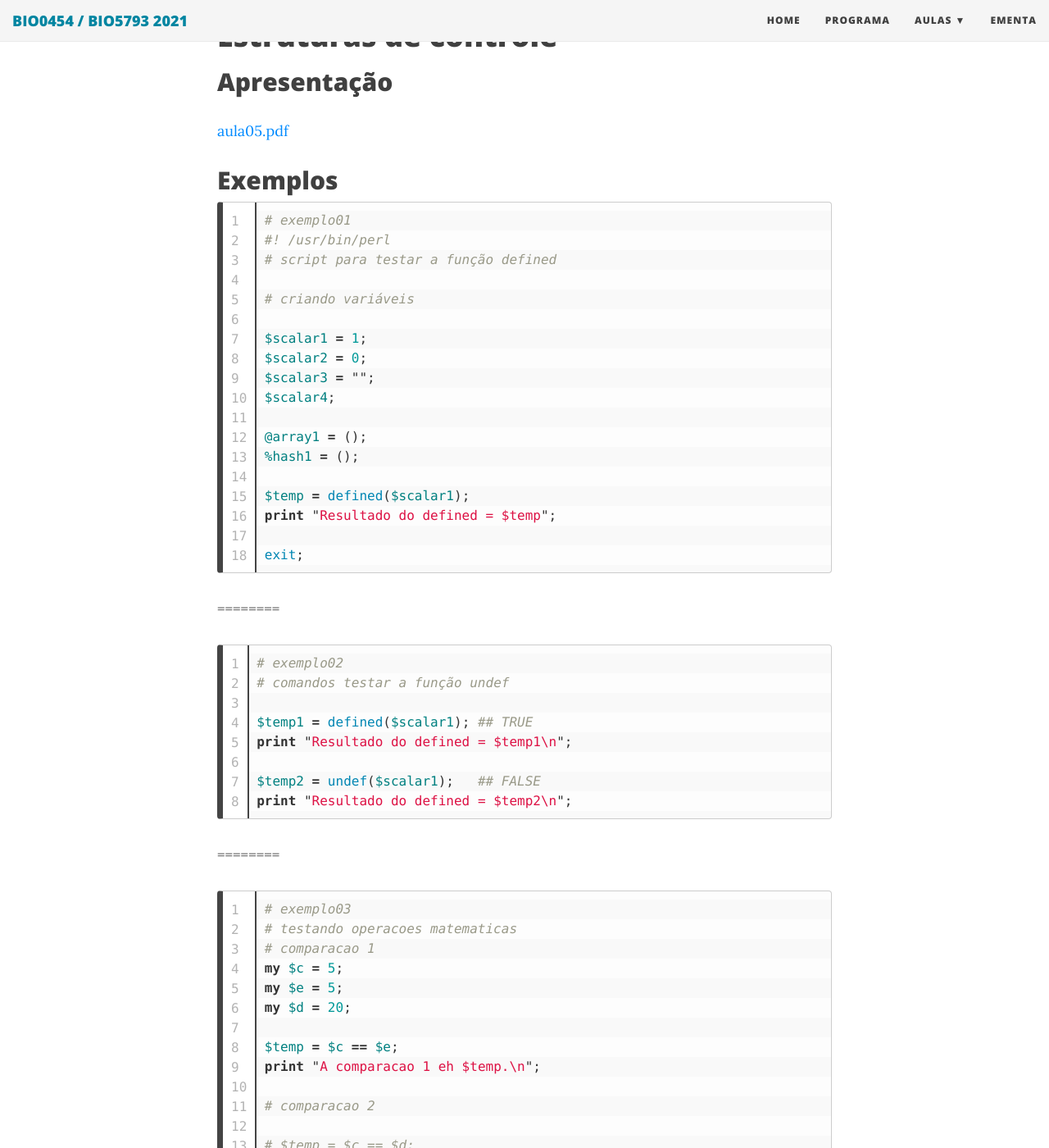
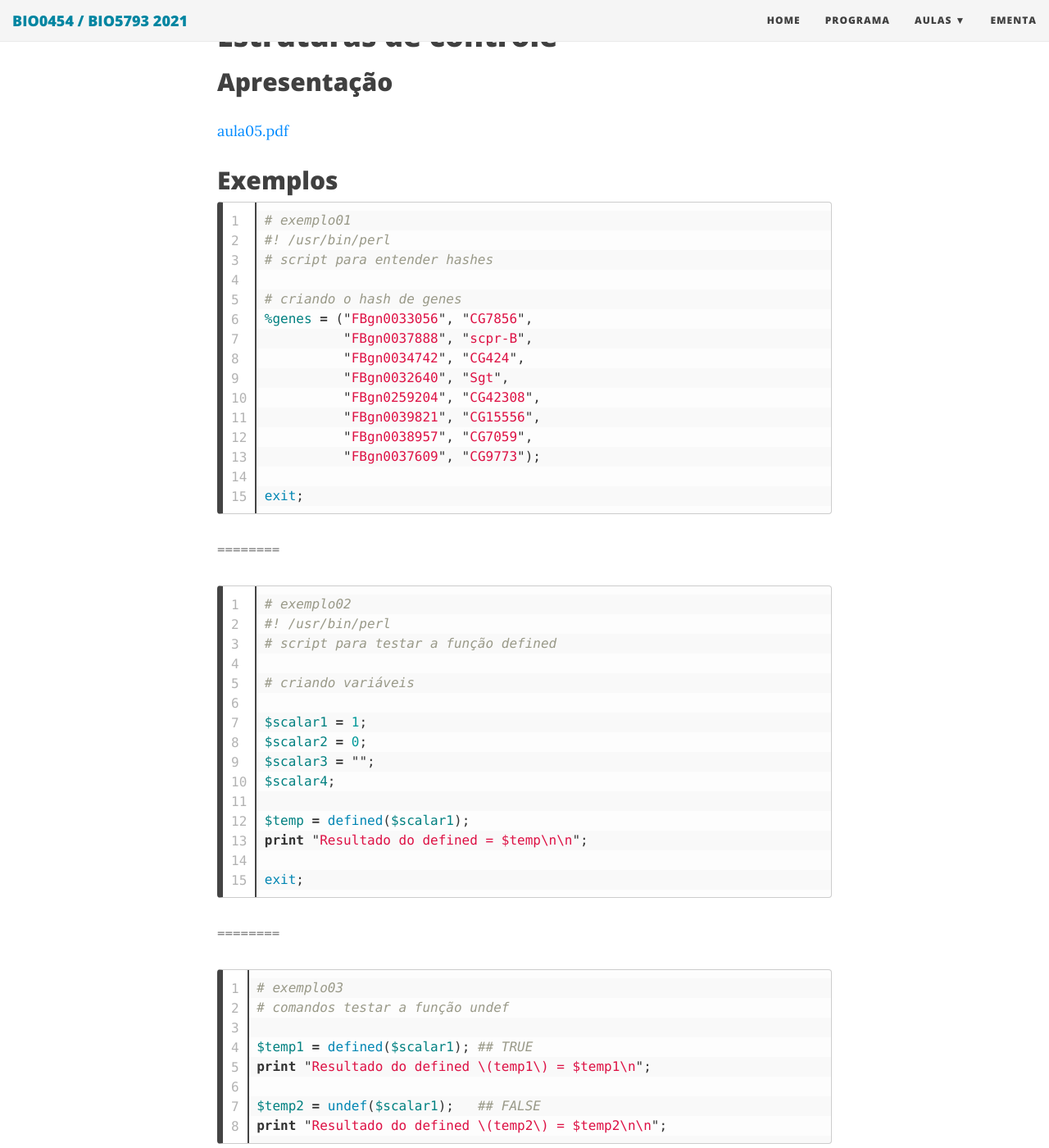
Before and after one commit to tttorres/introprog-copy, a Jekyll site: the page built from unpublished/2021-09-23-Aula06.md, in a window 1280 px wide and 1400 px high, scrolled down 237 px. Shown: the whole window at 82% size. Built offline with Jekyll 4.4.1, drawn with Linux system fonts in a browser that asks for light colours; nearby versions of some CDN libraries; some of the changed text lies outside the part shown.

Commit message:
Update and rename 2018-08-31-Aula05.md to 2021-09-23-Aula06.md

```diff
--- a/unpublished/2018-08-31-Aula05.md
+++ b/unpublished/2021-09-23-Aula06.md
@@ -12,6 +12,25 @@
 
 {% highlight perl linenos %}# exemplo01
 #! /usr/bin/perl
+# script para entender hashes
+
+# criando o hash de genes
+%genes = ("FBgn0033056", "CG7856",
+          "FBgn0037888", "scpr-B",
+          "FBgn0034742", "CG424",
+          "FBgn0032640", "Sgt",
+          "FBgn0259204", "CG42308",
+          "FBgn0039821", "CG15556",
+          "FBgn0038957", "CG7059",
+          "FBgn0037609", "CG9773");
+
+exit;
+{% endhighlight %}
+
+========
+
+{% highlight perl linenos %}# exemplo02
+#! /usr/bin/perl
 # script para testar a função defined
 
 # criando variáveis
@@ -21,31 +40,28 @@
 $scalar3 = "";
 $scalar4;
 
-@array1 = ();
-%hash1 = ();
-
 $temp = defined($scalar1);
-print "Resultado do defined = $temp";
+print "Resultado do defined = $temp\n\n";
 
 exit;
 {% endhighlight %}
 
 ========
 
-{% highlight perl linenos %}# exemplo02
+{% highlight perl linenos %}# exemplo03
 # comandos testar a função undef
 
 $temp1 = defined($scalar1); ## TRUE
-print "Resultado do defined = $temp1\n";
+print "Resultado do defined \(temp1\) = $temp1\n";
 
 $temp2 = undef($scalar1);   ## FALSE
-print "Resultado do defined = $temp2\n";
+print "Resultado do defined \(temp2\) = $temp2\n\n";
 
 {% endhighlight %}
 
 ========
 
-{% highlight perl linenos %}# exemplo03
+{% highlight perl linenos %}# exemplo04
 # testando operacoes matematicas
 # comparacao 1
 my $c = 5;
```
Also changed, not shown: other parts of unpublished/2021-09-23-Aula06.md (+1 -1 lines).
